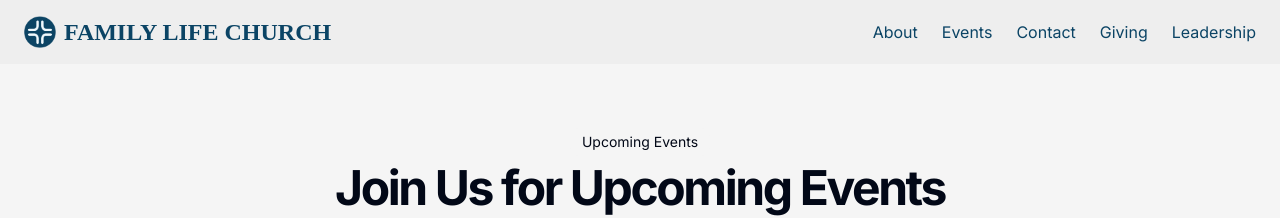
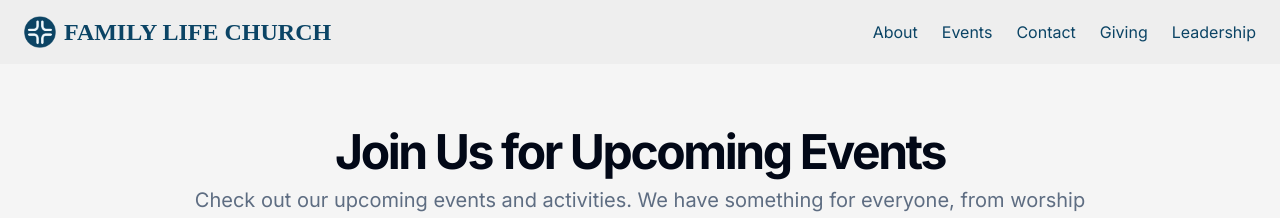
Before and after one commit to aberry520/family-life, a Next.js app: page /events in a window 1280 px wide. Shown: the top 218 px of the page. Built offline with nearby package versions, Linux system fonts and the light colour scheme; a web font is replaced by a local one.

Commit message:
delete uneeded

```diff
--- a/src/app/leadership/page.tsx
+++ b/src/app/leadership/page.tsx
@@ -1,6 +1,5 @@
 "use client";
 import Header from "@/components/header";
-import Home from "../../components/home";
 import Footer from "@/components/footer";
 export default function HomePage() {
   return (
--- a/src/components/events.tsx
+++ b/src/components/events.tsx
@@ -10,7 +10,6 @@ export default function Events() {
       <div className="container px-4 md:px-6">
         <div className="flex flex-col items-center justify-center space-y-4 text-center">
           <div className="space-y-2">
-            <div className="inline-block rounded-lg bg-muted px-3 py-1 text-sm">Upcoming Events</div>
             <h2 className="text-3xl font-bold tracking-tighter sm:text-5xl">Join Us for Upcoming Events</h2>
             <p className="max-w-[900px] text-muted-foreground md:text-xl/relaxed lg:text-base/relaxed xl:text-xl/relaxed">
               Check out our upcoming events and activities. We have something for everyone, from worship services to
```
